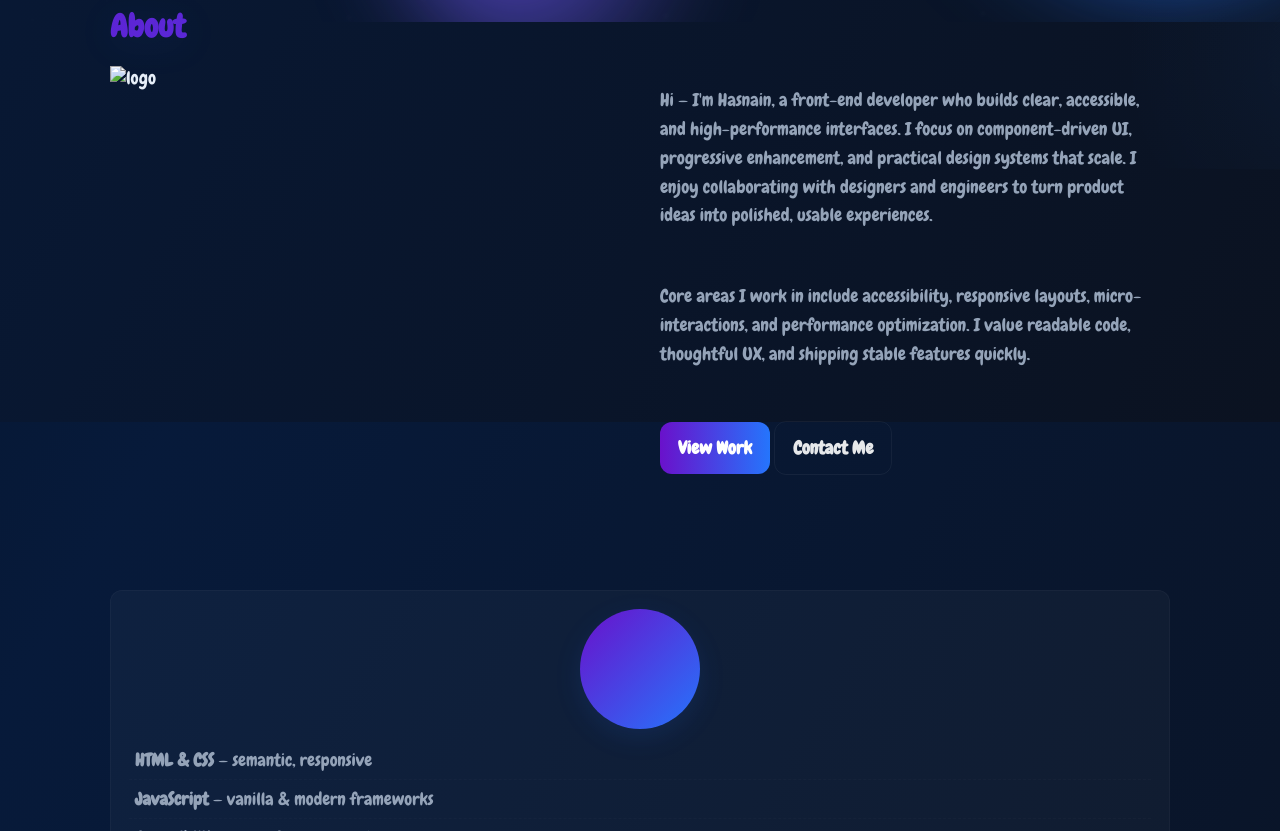
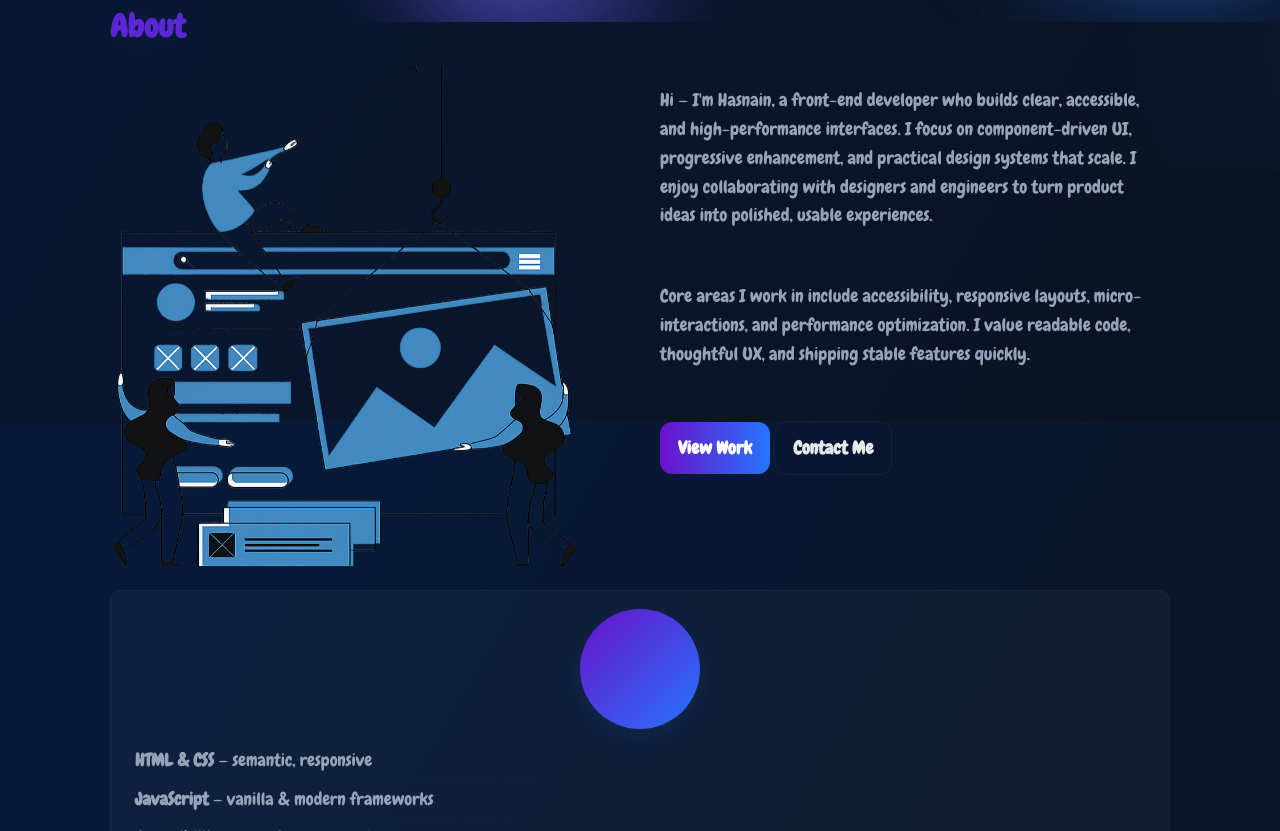
Before and after one commit to hasnain47lx-cpu/Portfolio, a plain HTML site: page index.html in a window 1280 px wide. Shown: the part 778-1609 px from the top of the page. Drawn offline with Linux system fonts and the light colour scheme; files whose address does not match are found by name.

Commit message:
Revise index.html for portfolio layout and content
Updated the HTML structure and content for the portfolio page.

```diff
--- a/index.html
+++ b/index.html
@@ -97,7 +97,7 @@
 				<h2 class="gradient-text">About</h2>
 				<div class="about-grid reveal-on-scroll">
 					<div class="coding-bnb">
-						<img src="image/coding-bnb.png" alt="logo">
+						<img src="coding-bnb.png" alt="logo">
 					</div>
 					<div class="about-copy">
 						<p>Hi — I'm Hasnain, a front-end developer who builds clear, accessible, and high-performance interfaces. I focus on component-driven UI, progressive enhancement, and practical design systems that scale. I enjoy collaborating with designers and engineers to turn product ideas into polished, usable experiences.</p>
```
